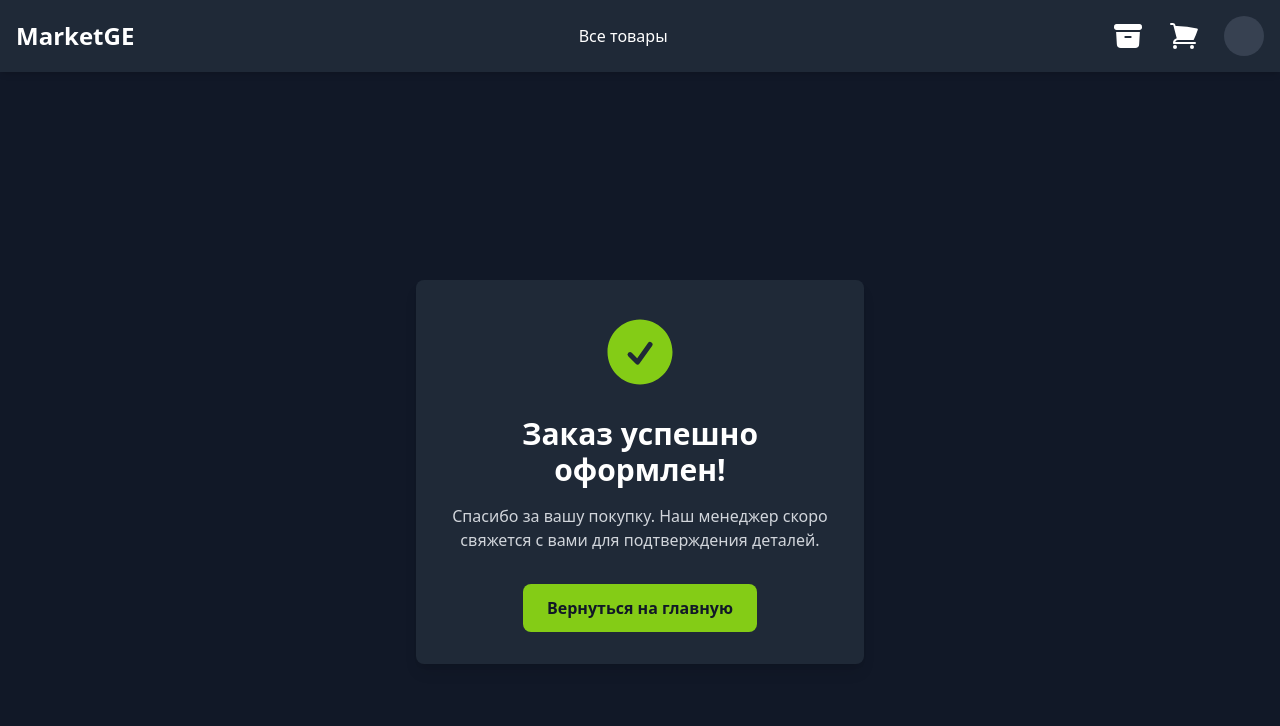
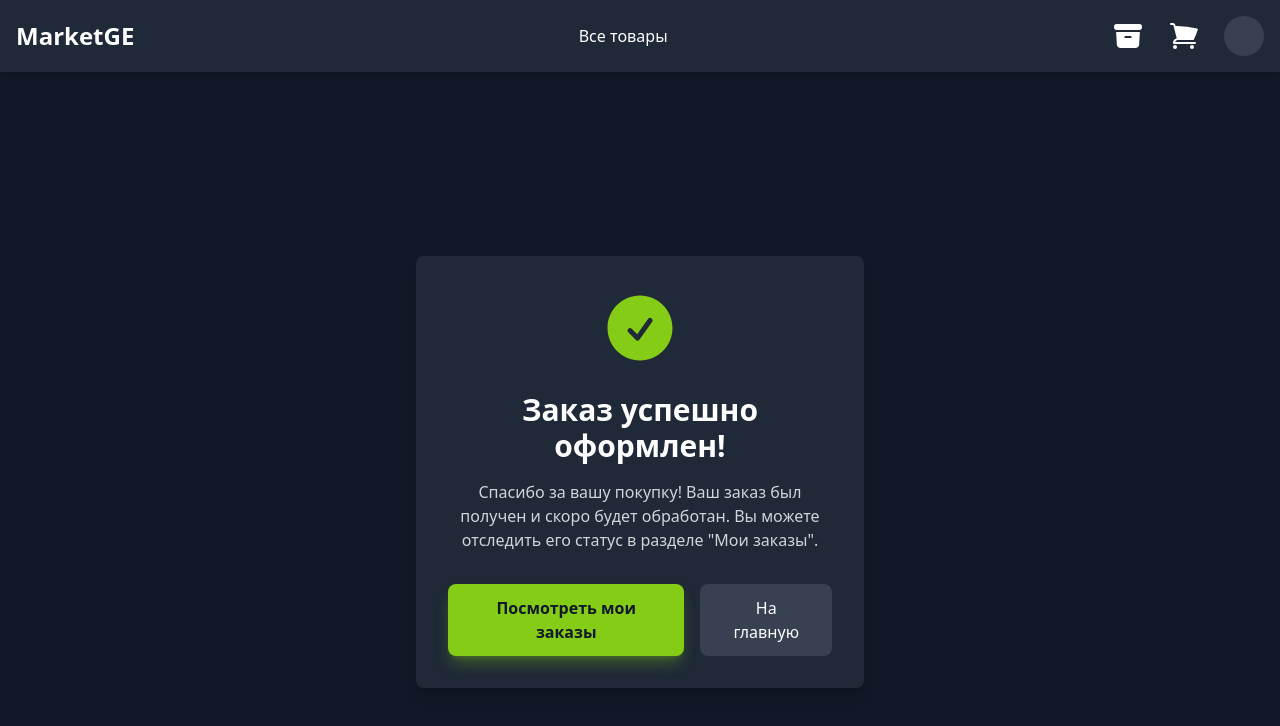
Before and after one commit to kamrikalive/bazariara, a Next.js app: page /order-success in a window 1280 px wide. Shown: the top 726 px of the page. Built offline with nearby package versions, Linux system fonts and the light colour scheme.

Commit message:
Успех

```diff
--- a/app/checkout/page.tsx
+++ b/app/checkout/page.tsx
@@ -71,7 +71,7 @@ export default function CheckoutPage() {
       if (result.success) {
         addOrder(cartItems.map(item => ({...item, shippingCost: shippingCost})));
         clearCart();
-        router.push('/orders');
+        router.push('/order-success'); // Corrected redirect
       } else {
         throw new Error(result.message || 'Не удалось разместить заказ.');
       }
--- a/app/order-success/page.tsx
+++ b/app/order-success/page.tsx
@@ -10,11 +10,16 @@ export default function OrderSuccessPage() {
         <CheckCircleIcon className="w-20 h-20 text-lime-500 mx-auto mb-6" />
         <h1 className="text-3xl font-bold mb-4">Заказ успешно оформлен!</h1>
         <p className="text-gray-300 mb-8">
-          Спасибо за вашу покупку. Наш менеджер скоро свяжется с вами для подтверждения деталей.
+          Спасибо за вашу покупку! Ваш заказ был получен и скоро будет обработан. Вы можете отследить его статус в разделе "Мои заказы".
         </p>
-        <Link href="/" className="inline-block bg-lime-500 text-gray-900 font-bold py-3 px-6 rounded-lg hover:bg-lime-600 transition-colors duration-300">
-            Вернуться на главную
-        </Link>
+        <div className="flex flex-col sm:flex-row gap-4 justify-center">
+            <Link href="/orders" className="inline-block bg-lime-500 text-gray-900 font-bold py-3 px-6 rounded-lg hover:bg-lime-400 transition-all duration-300 transform hover:scale-105 shadow-lg shadow-lime-500/30">
+                Посмотреть мои заказы
+            </Link>
+            <Link href="/" className="inline-block bg-gray-700 text-white font-medium py-3 px-6 rounded-lg hover:bg-gray-600 transition-colors duration-300">
+                На главную
+            </Link>
+        </div>
       </main>
     </div>
   );
```
